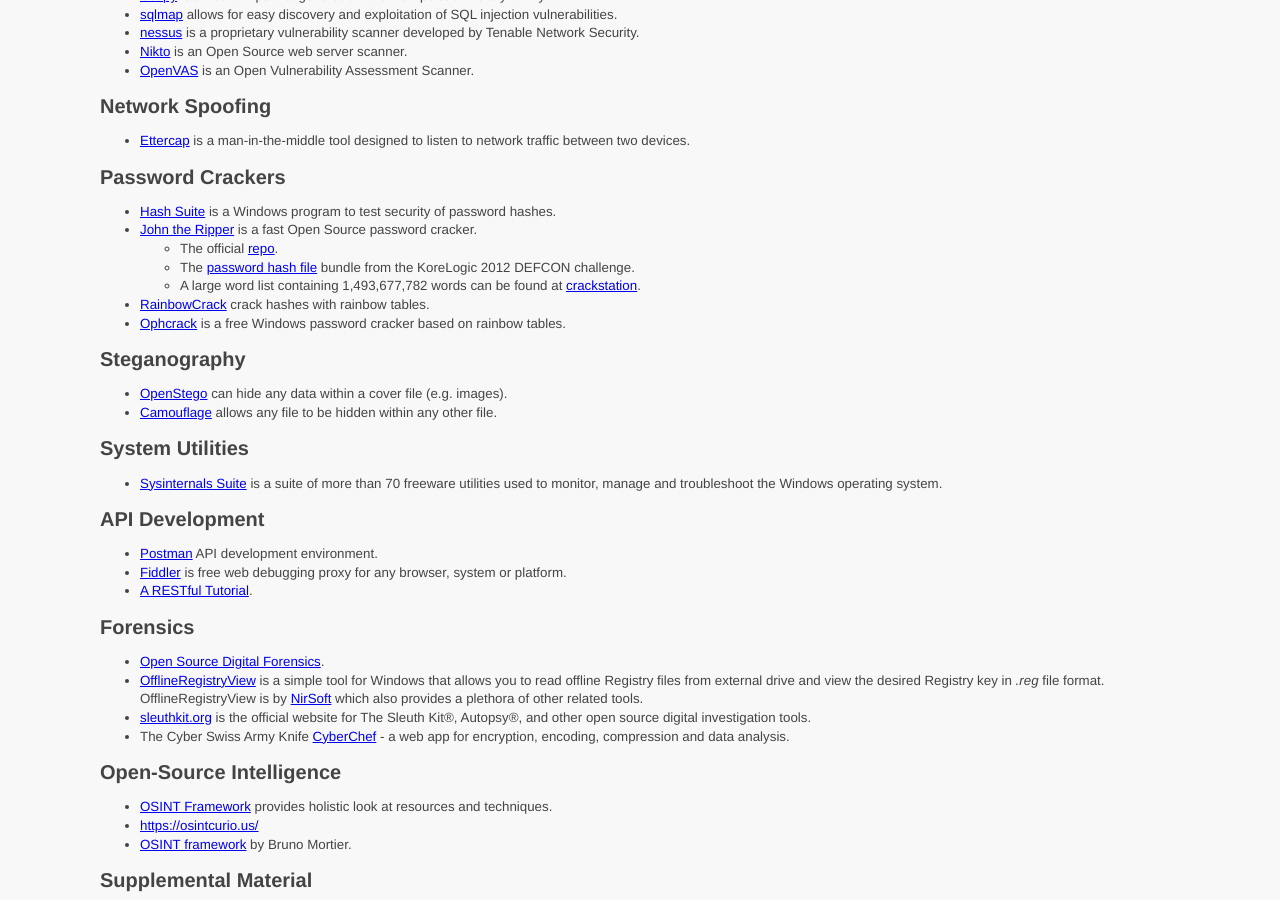
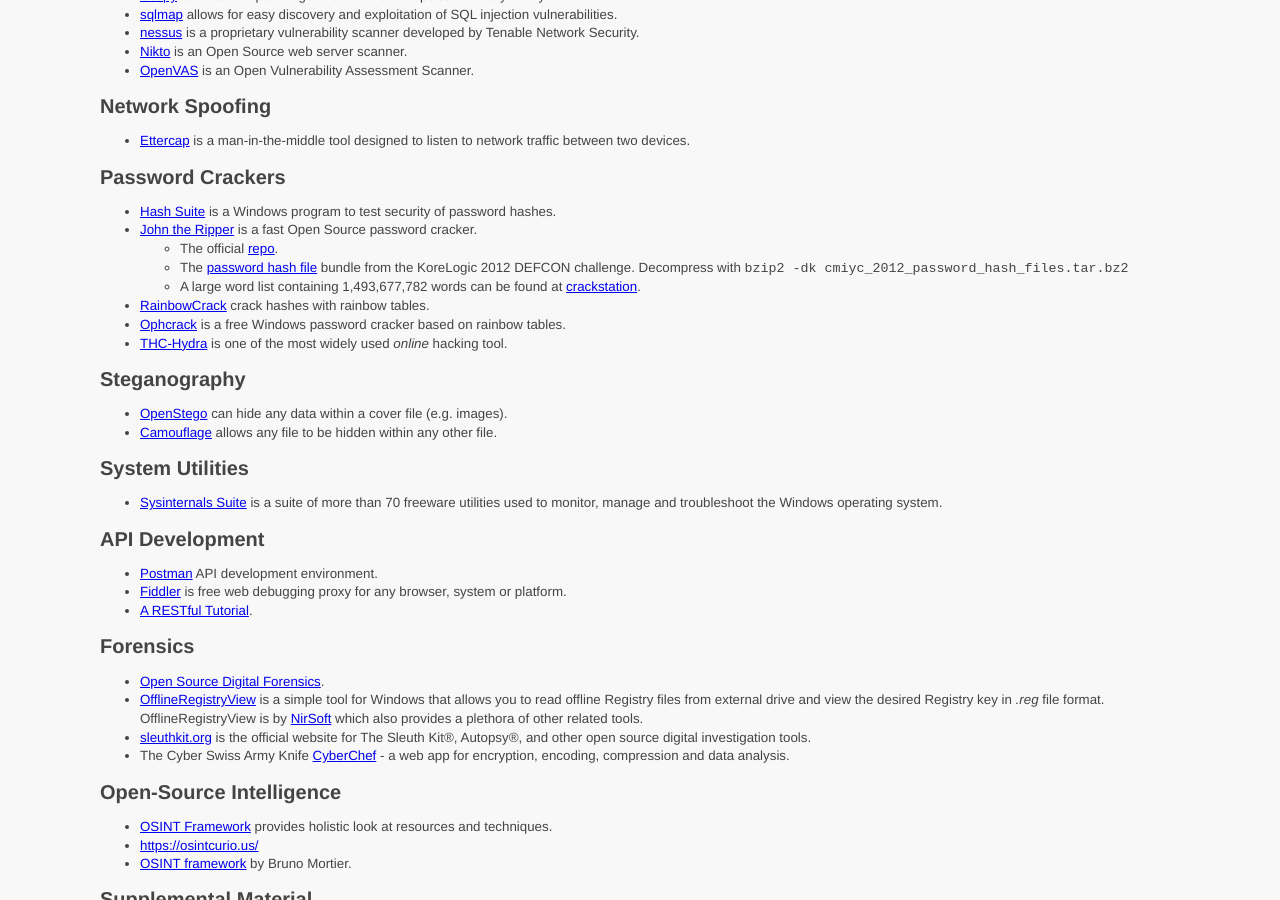
Before and after one commit to ycpcs/cs335-spring2020, a Jekyll site: the page built from resources/index.md, in a window 1280 px wide and 900 px high, scrolled down 851 px. Built offline with Jekyll 4.4.1, drawn with Linux system fonts in a browser that asks for light colours.

Commit message:
add hydra

````diff
--- a/resources/index.md
+++ b/resources/index.md
@@ -62,10 +62,11 @@ Password Crackers
 - [Hash Suite](https://hashsuite.openwall.net/) is a Windows program to test security of password hashes.
 - [John the Ripper](https://www.openwall.com/john/) is a fast Open Source password cracker.
   - The official [repo](https://github.com/magnumripper/JohnTheRipper/).
-  - The [password hash file](http://contest-2012.korelogic.com/) bundle from the KoreLogic 2012 DEFCON challenge.
+  - The [password hash file](http://contest-2012.korelogic.com/) bundle from the KoreLogic 2012 DEFCON challenge. Decompress with ```bzip2 -dk cmiyc_2012_password_hash_files.tar.bz2```
   - A large word list containing 1,493,677,782 words can be found at [crackstation](https://crackstation.net/crackstation-wordlist-password-cracking-dictionary.htm).
 - [RainbowCrack](http://project-rainbowcrack.com/index.htm) crack hashes with rainbow tables.
 - [Ophcrack](https://ophcrack.sourceforge.io/) is a free Windows password cracker based on rainbow tables.
+- [THC-Hydra](https://github.com/vanhauser-thc/thc-hydra) is one of the most widely used _online_ hacking tool.
 
 Steganography
 ------------------------------------
````
